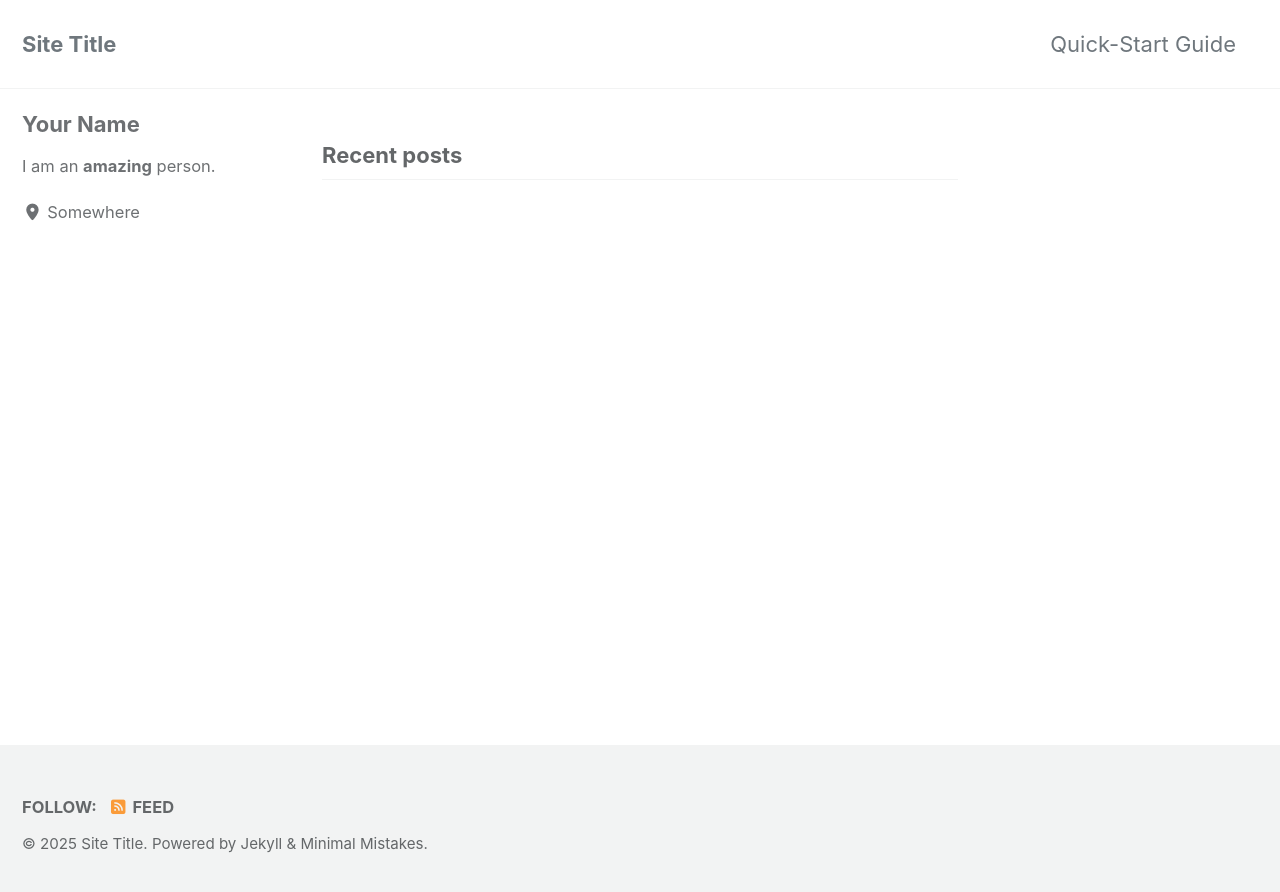
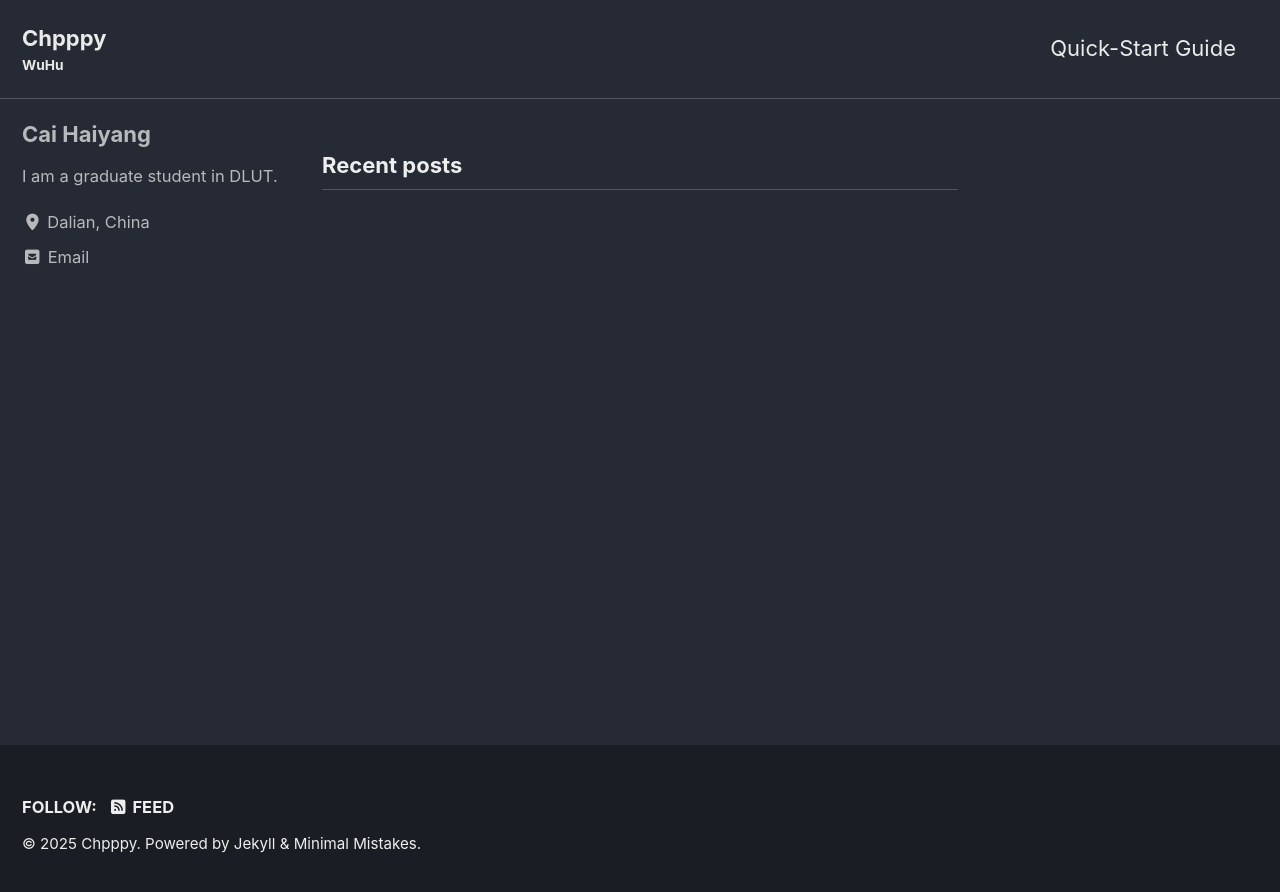
Before and after one commit to Chpppy/Chpppy.github.io, a Jekyll site: the page built from index.html, in a window 1280 px wide. Shown: the top 892 px of the page. Built offline with Jekyll 4.4.1, drawn with Linux system fonts in a browser that asks for light colours; cached includes are drawn as plain includes; the list of posts is cut into pages by our own code.

Commit message:
New Pages

```diff
--- a/_config.yml
+++ b/_config.yml
@@ -12,17 +12,17 @@
 
 # theme                  : "minimal-mistakes-jekyll"
 # remote_theme           : "mmistakes/minimal-mistakes"
-minimal_mistakes_skin    : "default" # "air", "aqua", "contrast", "dark", "dirt", "neon", "mint", "plum", "sunrise"
+minimal_mistakes_skin    : "dark" # "air", "aqua", "contrast", "dark", "dirt", "neon", "mint", "plum", "sunrise"
 
 # Site Settings
 locale                   : "en-US"
 rtl                      : # true, false (default) # turns direction of the page into right to left for RTL languages
-title                    : "Site Title"
-title_separator          : "-"
-subtitle                 : # site tagline that appears below site title in masthead
-name                     : "Your Name"
-description              : "An amazing website."
-url                      : # the base hostname & protocol for your site e.g. "https://mmistakes.github.io"
+title                    : "Chpppy"
+title_separator          : "|"
+subtitle                 : "WuHu" # site tagline that appears below site title in masthead
+name                     : "Cai Haiyang"
+description              : "Working in Robotics."
+url                      : "https://chpppy.github.io" # the base hostname & protocol for your site e.g. "https://mmistakes.github.io"
 baseurl                  : # the subpath of your site, e.g. "/blog"
 repository               : # GitHub username/repo-name e.g. "mmistakes/minimal-mistakes"
 teaser                   : # path of fallback teaser image, e.g. "/assets/images/500x300.png"
@@ -113,11 +113,11 @@ analytics:
 
 # Site Author
 author:
-  name             : "Your Name"
+  name             : "Cai Haiyang"
   avatar           : # path of avatar image, e.g. "/assets/images/bio-photo.jpg"
-  bio              : "I am an **amazing** person."
-  location         : "Somewhere"
-  email            :
+  bio              : "I am a graduate student in DLUT."
+  location         : "Dalian, China"
+  email            : "chpppy@qq.com"
   links:
     - label: "Email"
       icon: "fas fa-fw fa-envelope-square"
```
